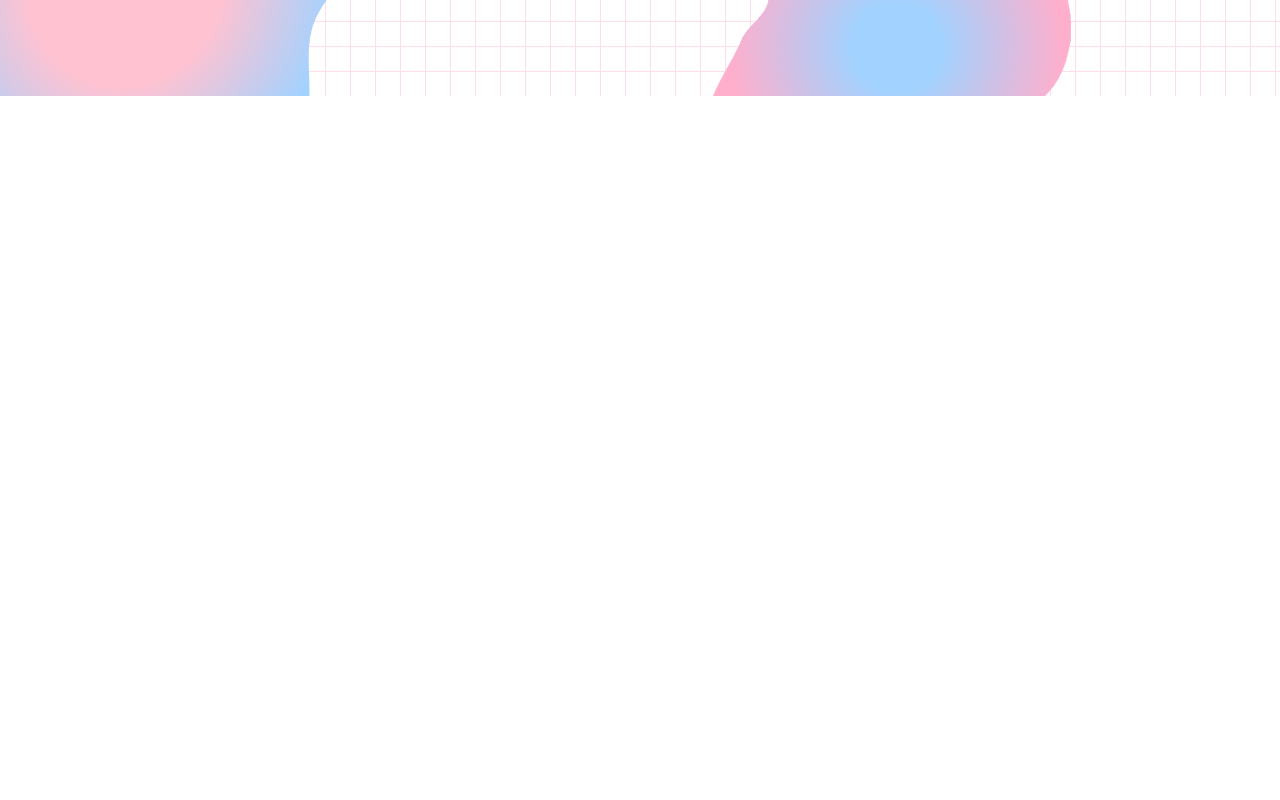
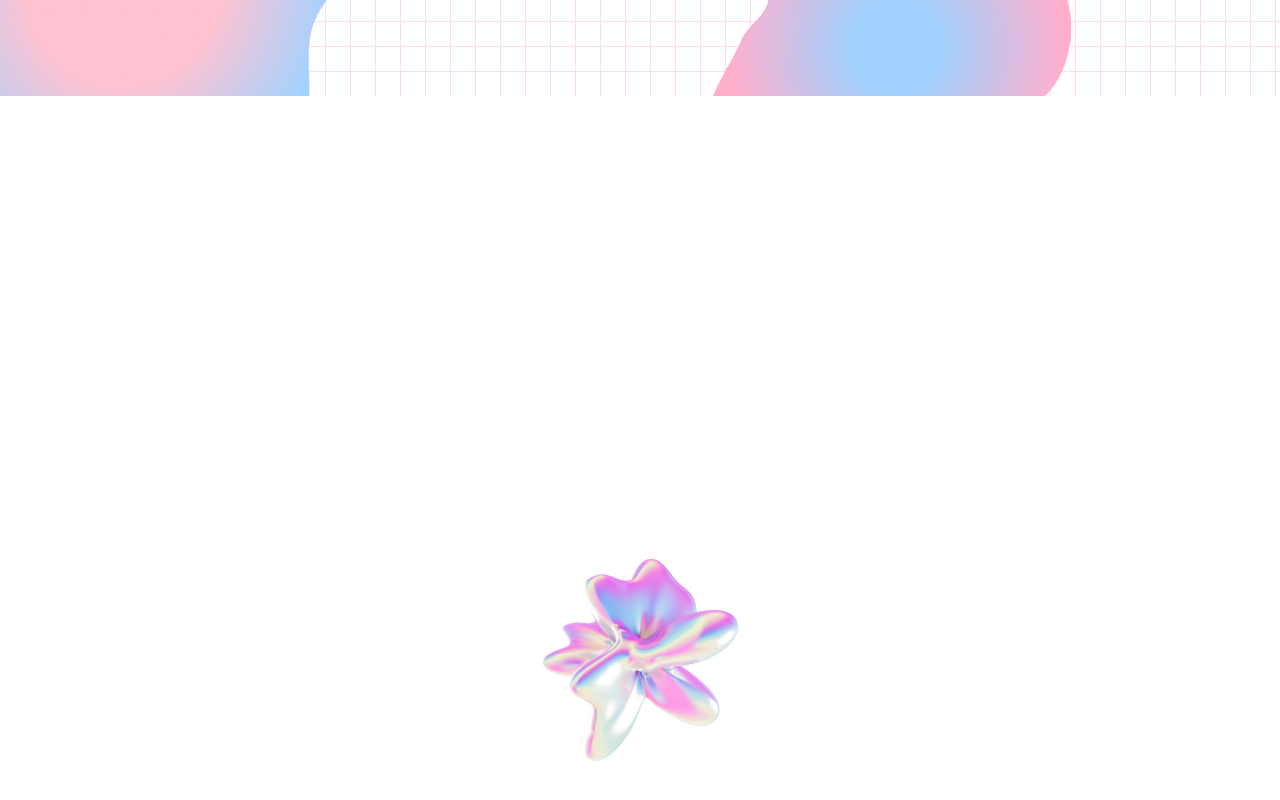
Before and after one commit to derrrna/project-cybooth, a React (Vite) app in the folder cybooth/: page /photobooth in a window 1280 px wide. Shown: the part 704-1504 px from the top of the page. Before the commit the page ends 800 px from the top, so only its background shows below. Built offline with nearby package versions, Linux system fonts and the light colour scheme.

Commit message:
Successfully added scale animation

```diff
--- a/cybooth/src/components/BackgroundFlower.tsx
+++ /dev/null
@@ -1,12 +0,0 @@
-interface FlowerProps {
-    imageSource: string;
-    flowerStyle?: string
-}
-
-export default function BackgroundFlower( {imageSource, flowerStyle}: FlowerProps) {
-    return (
-        <div className="w-full h-1/2">
-            <img src={imageSource} alt="flower" className={`h-full w-full object-contain ${flowerStyle}`}/>
-        </div>
-        )
-}
--- /dev/null
+++ b/cybooth/src/components/DynamicImage.tsx
@@ -0,0 +1,18 @@
+import {useState} from "react";
+
+interface DynamicImageProps {
+    imageSource: string;
+    imageStyle?: string;
+    scaleUp?: string;
+    originalScale: string;
+}
+
+export default function DynamicImage({imageSource, imageStyle, scaleUp, originalScale}: DynamicImageProps) {
+
+    const [isHovering, setIsHovering] = useState(false);
+
+    return (
+            <img src={imageSource} alt="image" onMouseOver={()=>setIsHovering(true)} onMouseLeave={()=>setIsHovering(false)}
+                 className={`h-full w-full object-contain transform transition-transform duration-500 ${imageStyle} ${isHovering ? `${scaleUp}` : `${originalScale}`}`}/>
+        )
+}
--- a/cybooth/src/pages/Photobooth.tsx
+++ b/cybooth/src/pages/Photobooth.tsx
@@ -1,3 +1,4 @@
+import DynamicImage from "../components/DynamicImage.tsx";
 
 
 export default function Photobooth() {
@@ -26,6 +27,15 @@ export default function Photobooth() {
                 </div>
             </div>
 
+            {/*Flower layer */}
+            <div className={"w-screen h-screen relative"}>
+                <div className={"w-full h-full absolute"}>
+
+                </div>
+
+            </div>
+
+            <DynamicImage imageSource={"Flower1.png"} imageStyle={'rotate-180'} scaleUp={'scale-40'} originalScale={'scale-20'}/>
 
 
             {/* content layer*/}
```
